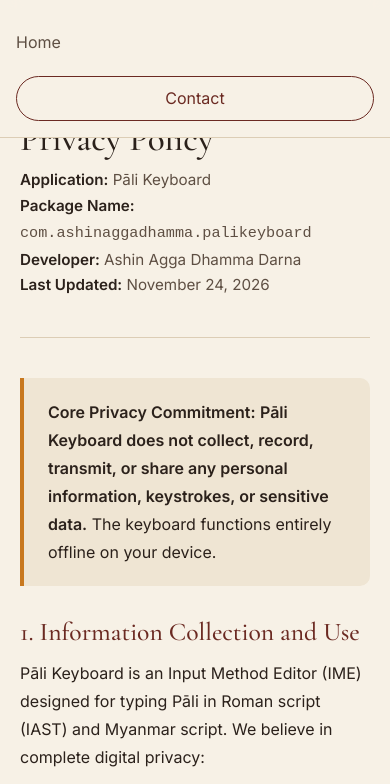
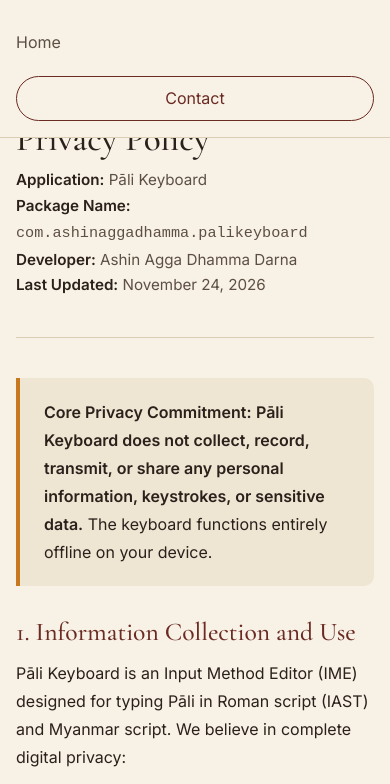
Before and after one commit to thanthtooaung-coding/ashinagga, a plain HTML site: page pali-keyboard/privacy-policy.html in a window 390 px wide. Shown: the part 39-823 px from the top of the page. Drawn offline with nearby package versions, Linux system fonts and the light colour scheme.

Commit message:
Adjust privacy policy container width to match navbar grid

```diff
--- a/pali-keyboard/privacy-policy.html
+++ b/pali-keyboard/privacy-policy.html
@@ -11,9 +11,15 @@
   <link rel="stylesheet" href="../css/style.css">
   <style>
     .policy-container {
-      max-width: 780px;
+      max-width: var(--max);
       margin: 0 auto;
-      padding: clamp(32px, 5vw, 64px) 20px clamp(64px, 8vw, 96px);
+      padding: clamp(32px, 5vw, 64px) 24px clamp(64px, 8vw, 96px);
+    }
+    @media (max-width: 768px) {
+      .policy-container {
+        padding-left: 16px;
+        padding-right: 16px;
+      }
     }
     .policy-header {
       margin-bottom: 2.5rem;
```
